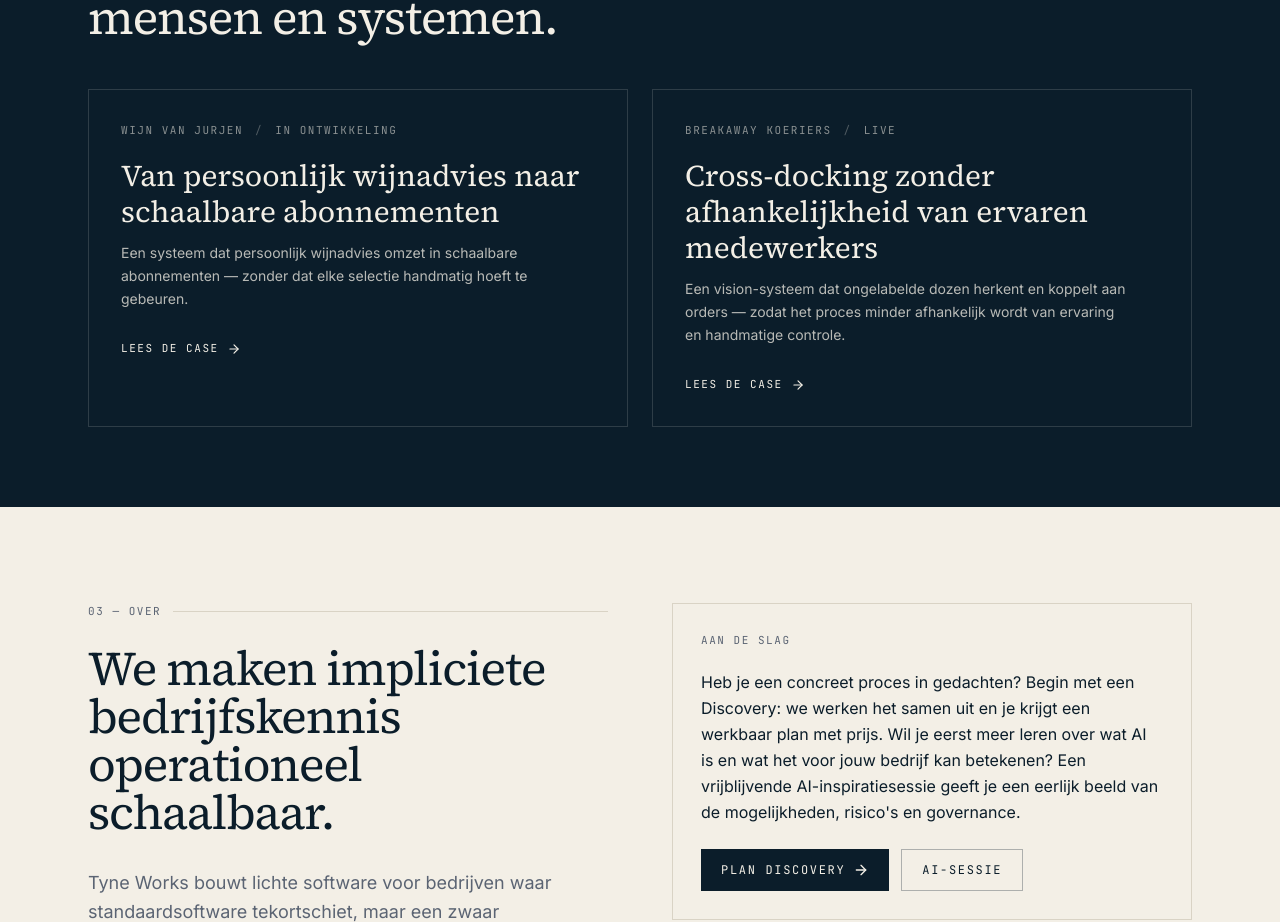
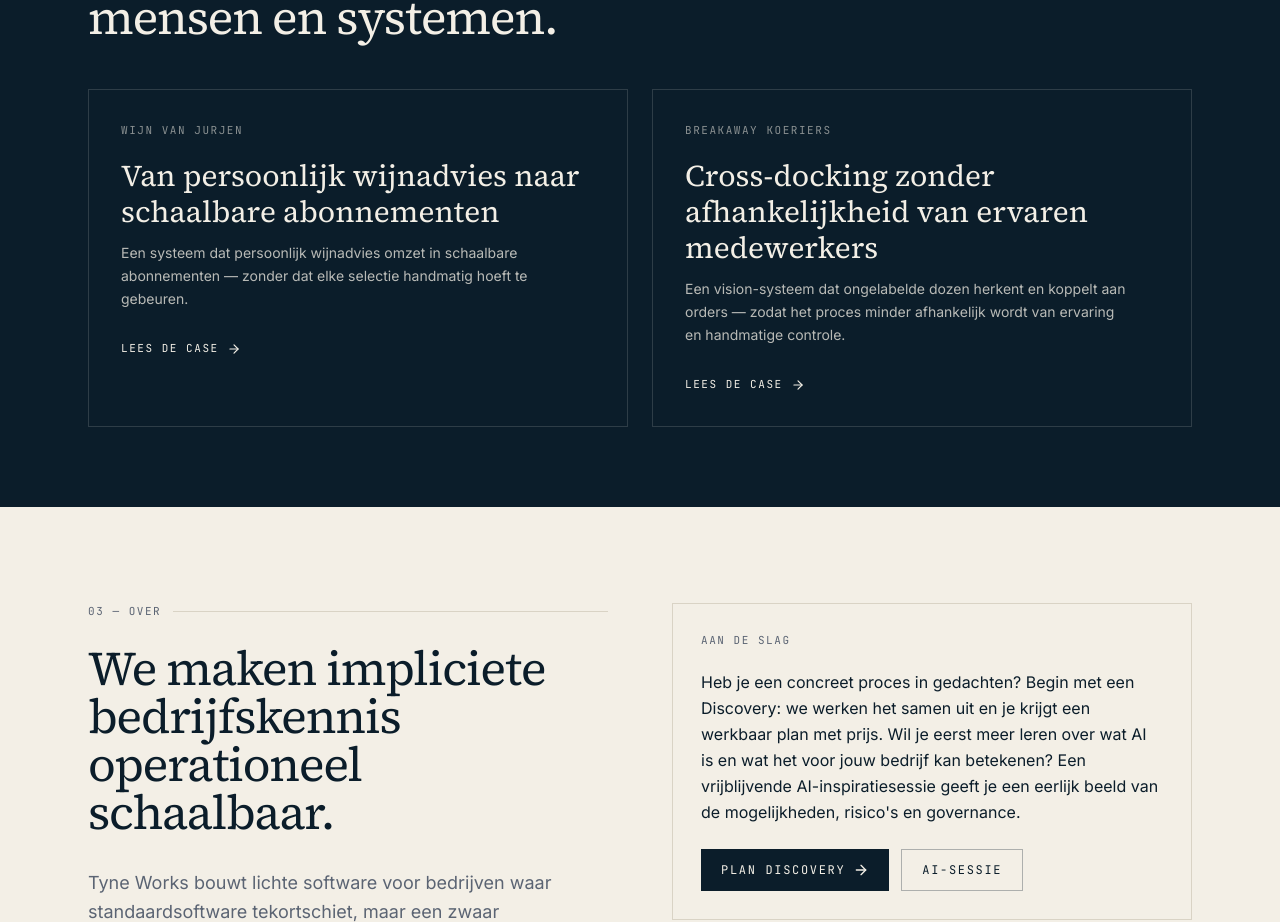
Before and after one commit to JWT20/tyne-works-site, a Next.js app: page / in a window 1280 px wide. Shown: the part 1596-2518 px from the top of the page. Built offline with nearby package versions, Linux system fonts and the light colour scheme.

Commit message:
Remove case status labels from all views

```diff
--- a/src/app/cases/[slug]/page.tsx
+++ b/src/app/cases/[slug]/page.tsx
@@ -47,12 +47,6 @@ export default async function CasePage({ params }: { params: Promise<{ slug: str
         <div>
           <div className="flex items-center gap-3 mb-6">
             <span className="label">{meta!.client ?? "Tyne Works"}</span>
-            {meta!.label && (
-              <>
-                <span className="text-muted/40">/</span>
-                <span className="label text-ink/80">{meta!.label}</span>
-              </>
-            )}
           </div>
           <h1 className="display-1">{meta!.title}</h1>
         </div>
--- a/src/app/cases/page.tsx
+++ b/src/app/cases/page.tsx
@@ -26,9 +26,8 @@ export default function CasesPage() {
             className="block border-b border-rule py-10 md:py-12 group"
           >
             <div className="grid gap-6 md:grid-cols-[200px_1fr_auto] md:gap-10 items-baseline">
-              <div className="flex flex-col gap-1">
+              <div>
                 <span className="label">{c.client ?? "Tyne Works"}</span>
-                <span className="label text-ink/80">{c.label}</span>
               </div>
               <div>
                 <h2 className="font-serif text-3xl md:text-4xl leading-tight mb-3 group-hover:text-accent transition">
--- a/src/app/page.tsx
+++ b/src/app/page.tsx
@@ -54,8 +54,6 @@ export default function HomePage() {
               <Link key={c.slug} href={`/cases/${c.slug}`} className="case-card">
                 <div className="case-card-meta">
                   <span>{c.client ?? "Tyne Works"}</span>
-                  <span className="text-paper/30">/</span>
-                  <span>{c.label}</span>
                 </div>
                 <h3 className="case-card-title">{c.title}</h3>
                 <p className="case-card-summary">{c.summary}</p>
```
